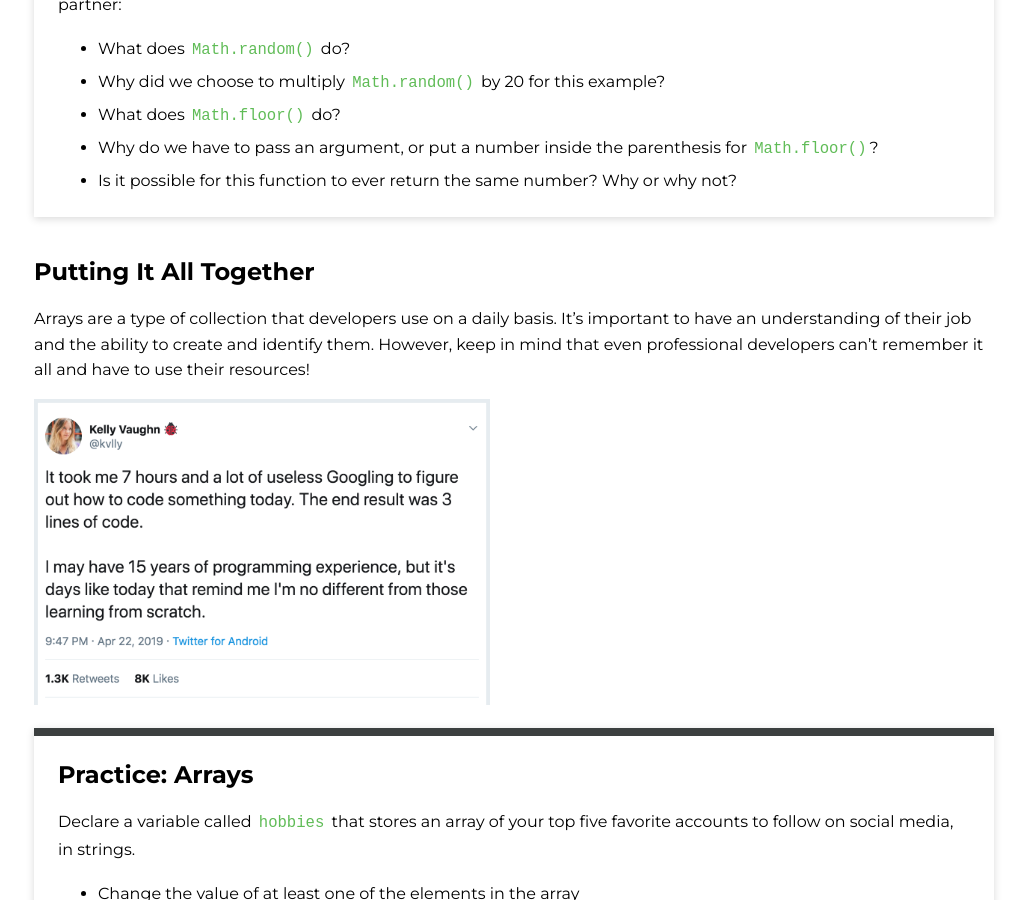
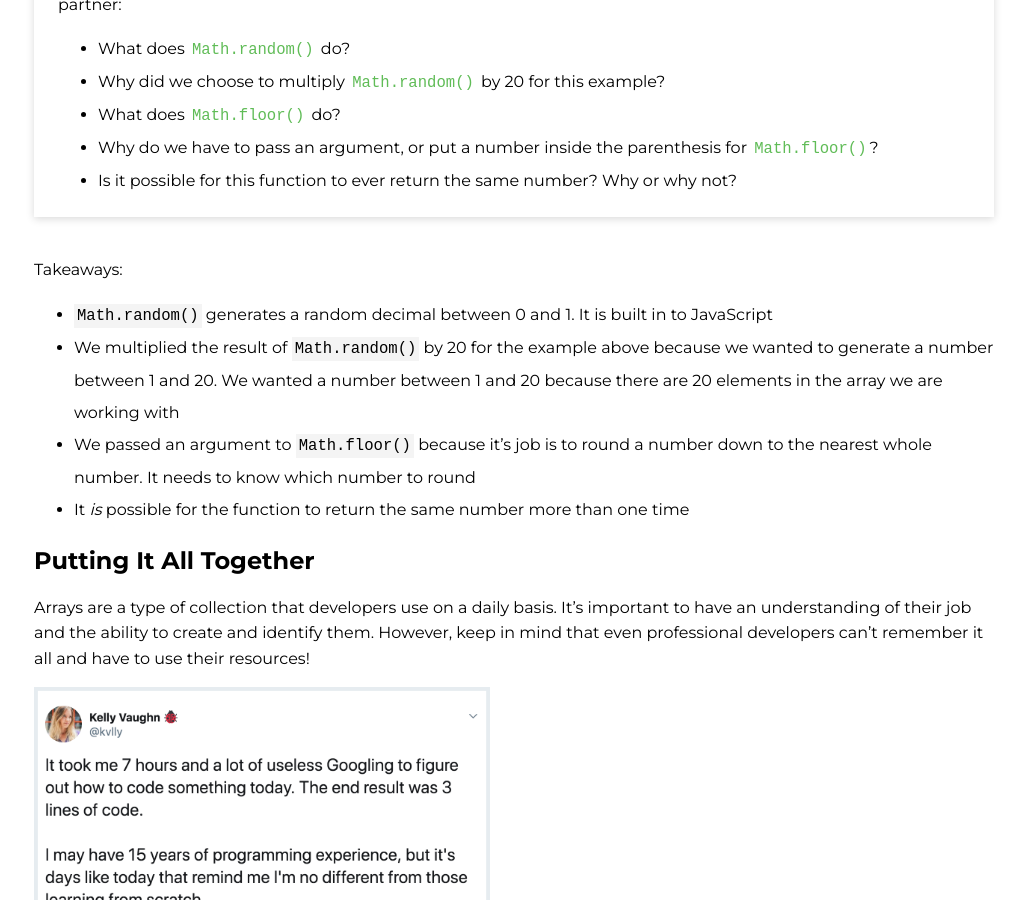
Before and after one commit to ameseee/kwk-curriculum-site, a Jekyll site: the page built from web-app/lessons/js-arrays-intro/index.md, in a window 1280 px wide and 900 px high, scrolled down 7140 px. Shown: the whole window, without its empty margins (126-1153 px from the left). Built offline with Jekyll 4.4.1, drawn with Linux system fonts in a browser that asks for light colours; nearby versions of some CDN libraries.

Commit message:
Add takeaways section to random array section

```diff
--- a/web-app/lessons/js-arrays-intro/index.md
+++ b/web-app/lessons/js-arrays-intro/index.md
@@ -232,6 +232,12 @@ Instead of calling `students[0]` or `students[7]`, we called `students[rounded]`
   </ul>
 </div>
 
+Takeaways:
+- `Math.random()` generates a random decimal between 0 and 1. It is built in to JavaScript
+- We multiplied the result of `Math.random()` by 20 for the example above because we wanted to generate a number between 1 and 20. We wanted a number between 1 and 20 because there are 20 elements in the array we are working with
+- We passed an argument to `Math.floor()` because it's job is to round a number down to the nearest whole number. It needs to know which number to round
+- It _is_ possible for the function to return the same number more than one time
+
 ## Putting It All Together
 
 Arrays are a type of collection that developers use on a daily basis. It's important to have an understanding of their job and the ability to create and identify them. However, keep in mind that even professional developers can't remember it all and have to use their resources!
```
